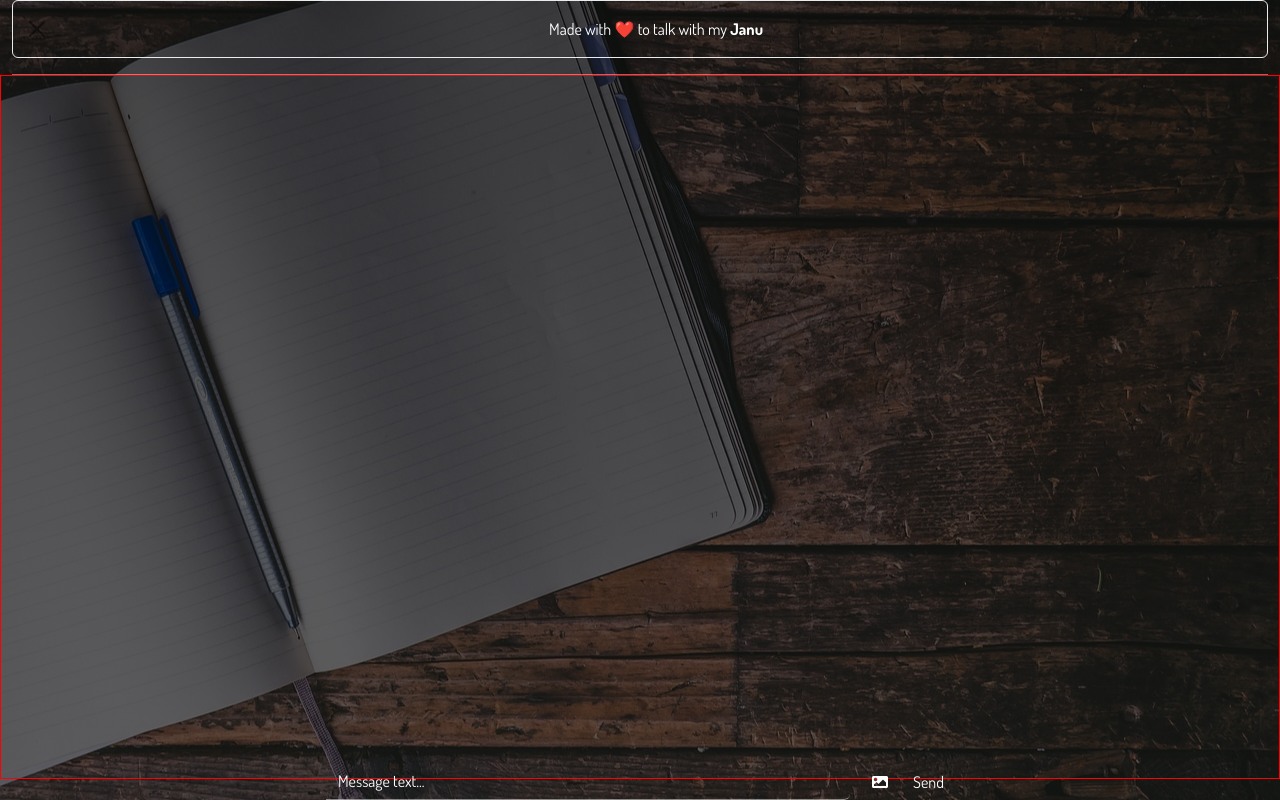
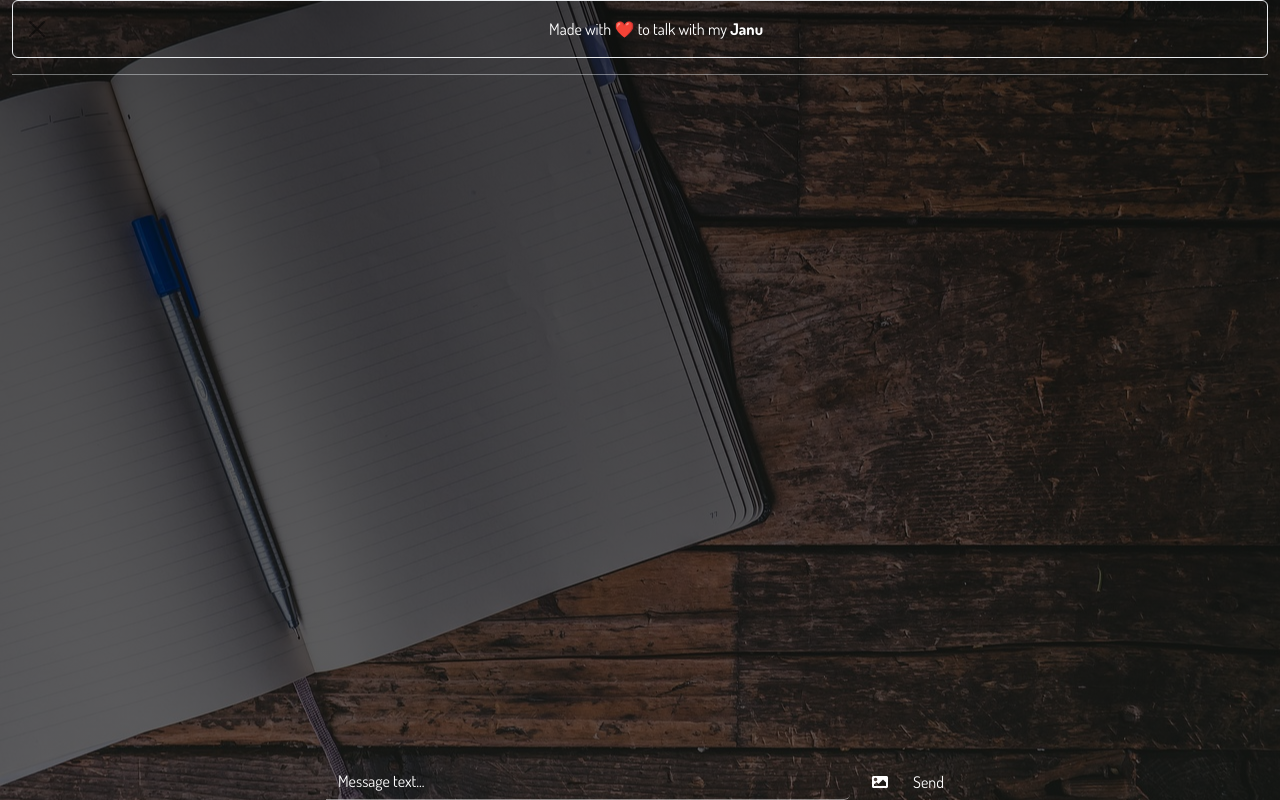
Before and after one commit to DharmendraWD/chatAppNode, a website: page public/chat.html in a window 1280 px wide. Drawn offline with nearby package versions, Linux system fonts and the light colour scheme; no server answers.

Commit message:
removed border

```diff
--- a/public/css/styles.css
+++ b/public/css/styles.css
@@ -246,9 +246,6 @@ input::placeholder {
     color: #e1ff00;
     font-size: 22px;
   }
-#chatContainer{
-  border: 1px solid red;
-}
 #online-users-list{
   padding: 0 !important;
 }
```
